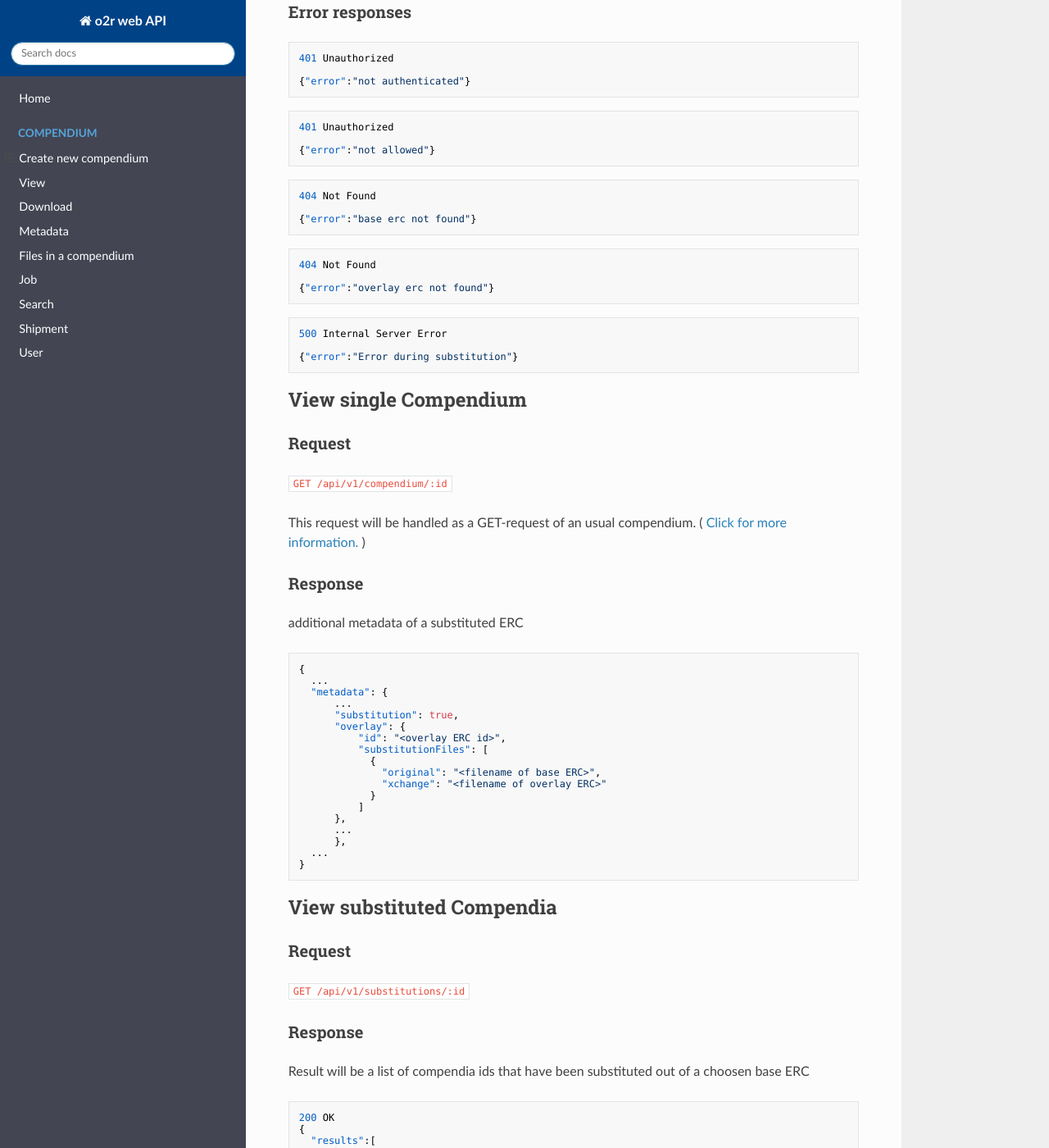
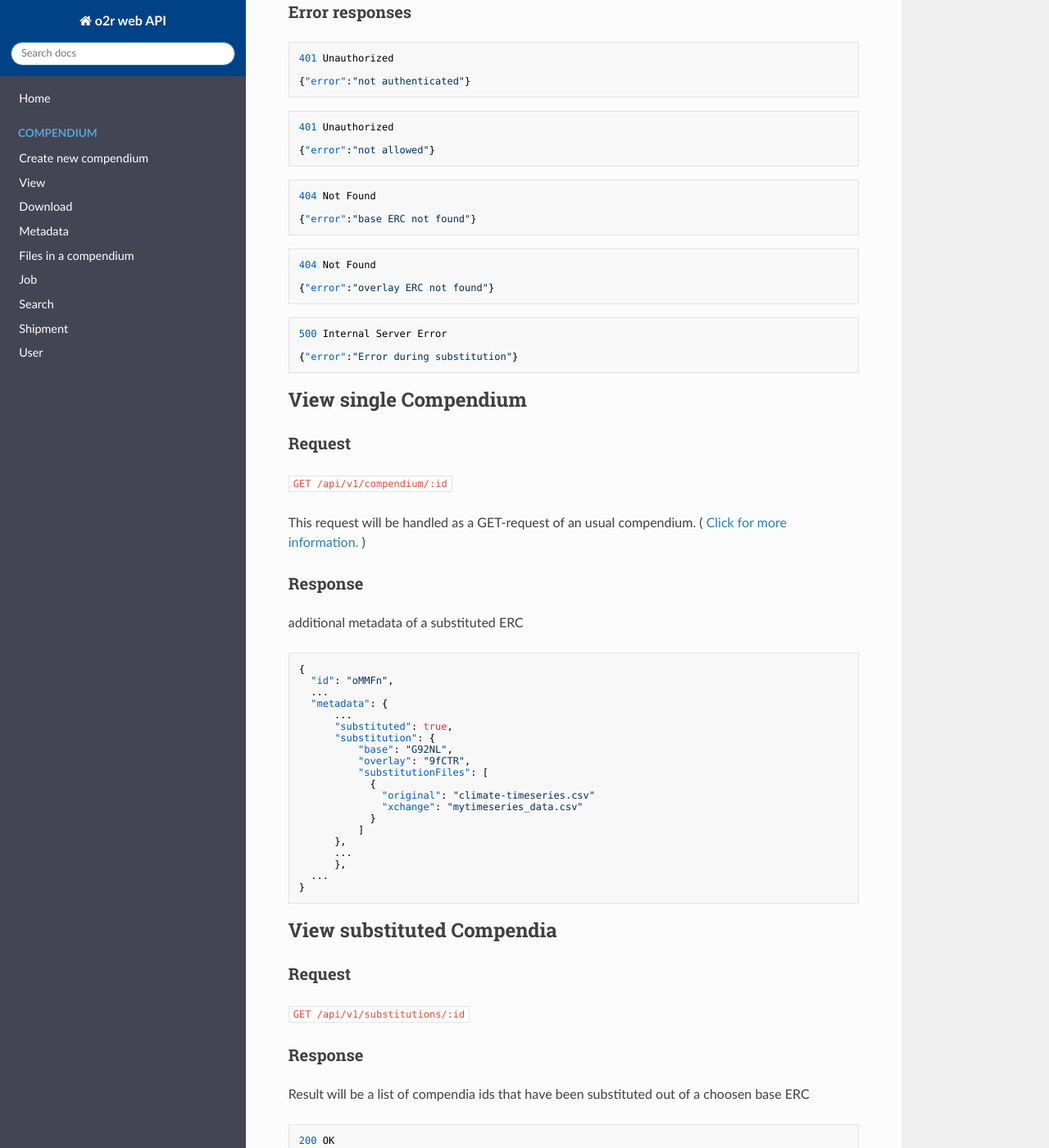
Before and after one commit to o2r-project/api, an MkDocs documentation site: the page built from docs/compendium/substitute.md, in a window 1280 px wide and 1400 px high, scrolled down 977 px. Shown: the whole window at 82% size. Built offline with MkDocs 1.6.1, drawn with Linux system fonts in a browser that asks for light colours; nearby versions of some CDN libraries; old or Windows-style settings are respelled for this version of MkDocs; some of the changed text lies outside the part shown.

Commit message:
adapt metadata and example placeholder

````diff
--- a/docs/compendium/substitute.md
+++ b/docs/compendium/substitute.md
@@ -12,12 +12,12 @@ A user can choose files from the overlay ERC that will replace files of the base
 input of request-body for substitution
 ```json
 {
-  "base": "<base ERC id>",
-  "overlay": "<overlay ERC id>",
+  "base": "G92NL",
+  "overlay": "9fCTR",
   "substitutionFiles": [
     {
-      "original": "<filename of base ERC>",
-      "xchange": "<filename of overlay ERC>"
+      "original": "climate-timeseries.csv",
+      "xchange": "mytimeseries_data.csv"
     }
   ]
 }
@@ -37,7 +37,7 @@ input of request-body for substitution
 201 CREATED
 
 {
-  "id": "new_erc_id"
+  "id": "oMMFn"
 }
 ```
 
@@ -58,13 +58,13 @@ input of request-body for substitution
 ```json
 404 Not Found
 
-{"error":"base erc not found"}
+{"error":"base ERC not found"}
 ```
 
 ```json
 404 Not Found
 
-{"error":"overlay erc not found"}
+{"error":"overlay ERC not found"}
 ```
 
 ```json
@@ -86,16 +86,18 @@ This request will be handled as a GET-request of an usual compendium. ( [Click f
 additional metadata of a substituted ERC
 ```json
 {
+  "id": "oMMFn",
   ...
   "metadata": {
       ...
-      "substitution": true,
-      "overlay": {
-          "id": "<overlay ERC id>",
+      "substituted": true,
+      "substitution": {
+          "base": "G92NL",
+          "overlay": "9fCTR",
           "substitutionFiles": [
             {
-              "original": "<filename of base ERC>",
-              "xchange": "<filename of overlay ERC>"
+              "original": "climate-timeseries.csv"
+              "xchange": "mytimeseries_data.csv"
             }
           ]
       },
@@ -118,7 +120,7 @@ Result will be a list of compendia ids that have been substituted out of a choos
 200 OK
 {
   "results":[
-    "nkm4L",
+    "oMMFn",
     "asdi5",
     "nb2sg",
     …
````
